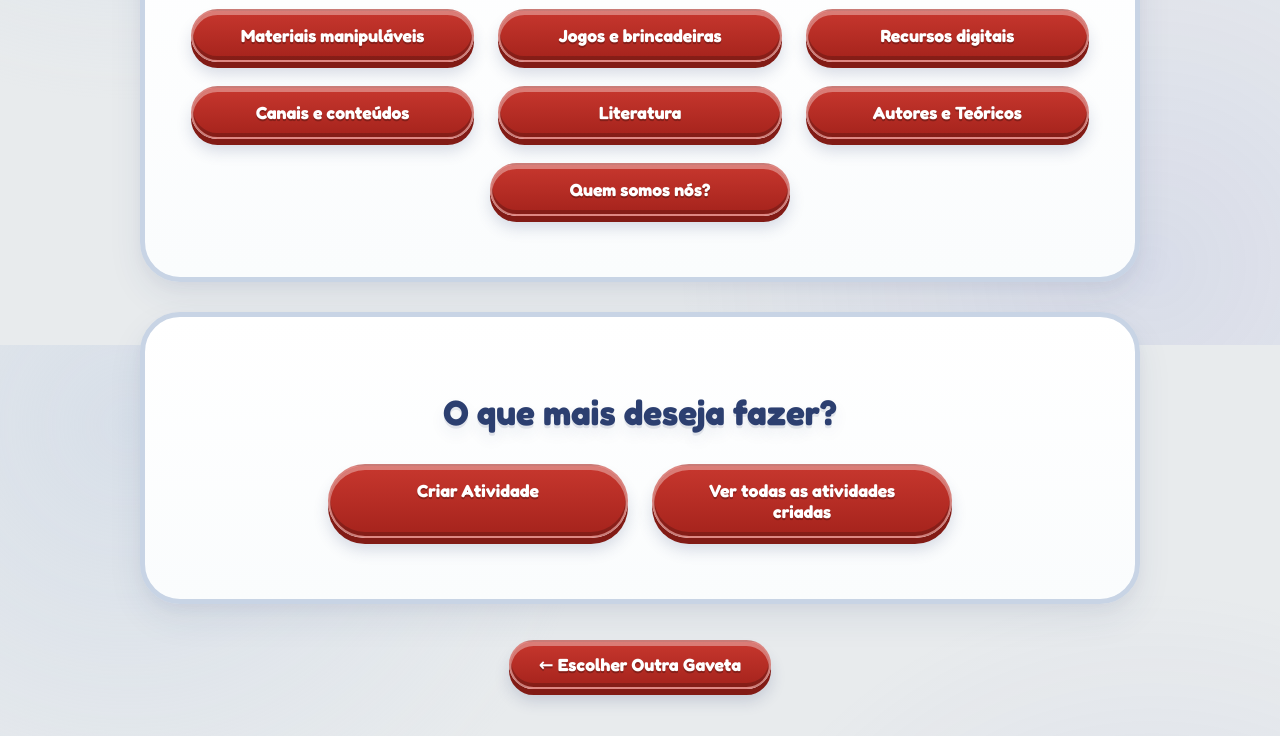
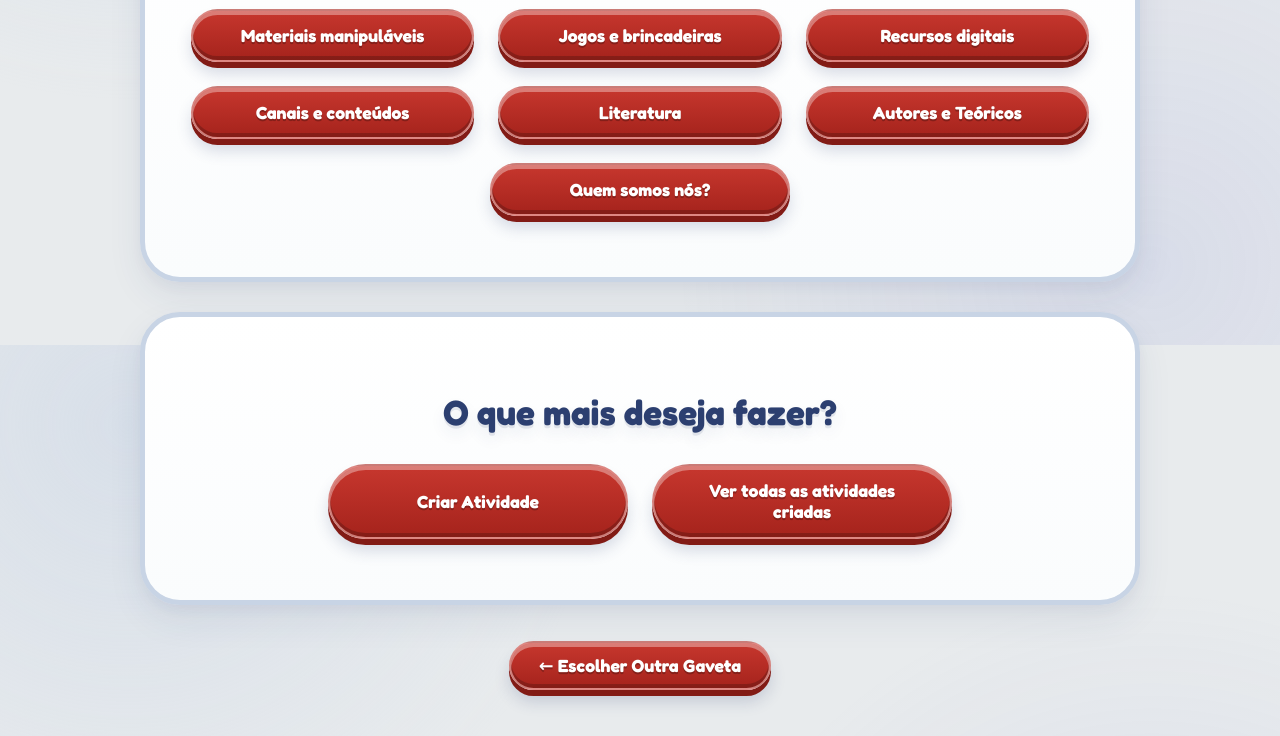
Before and after one commit to DuRocha08/Projeto-caixa-de-matematica, a website: page gavetas.html in a window 1280 px wide. Shown: the part 455-1191 px from the top of the page. Drawn offline with Linux system fonts and the light colour scheme.

Commit message:
Update style.css

```diff
--- a/style.css
+++ b/style.css
@@ -327,3 +327,12 @@ button:active, .tab-btn:active, .btn-gaveta:active, header a:active, input[type=
     width: 100%;
     box-sizing: border-box;
 }
+.tab-btn, .btn-gaveta {
+    text-align: center;
+    display: inline-flex;
+    align-items: center;
+    justify-content: center;
+    white-space: normal;
+    line-height: 1.2;
+    padding: 12px 20px;
+}
```
